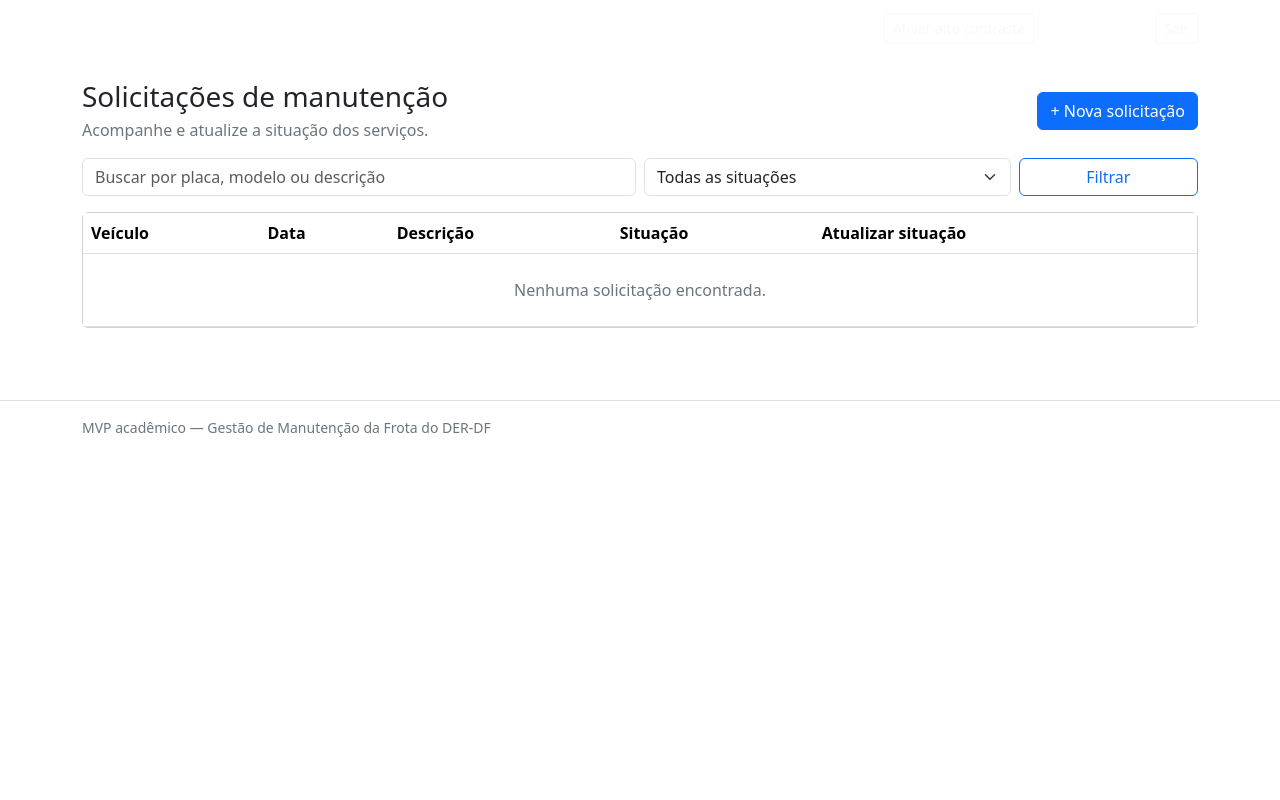
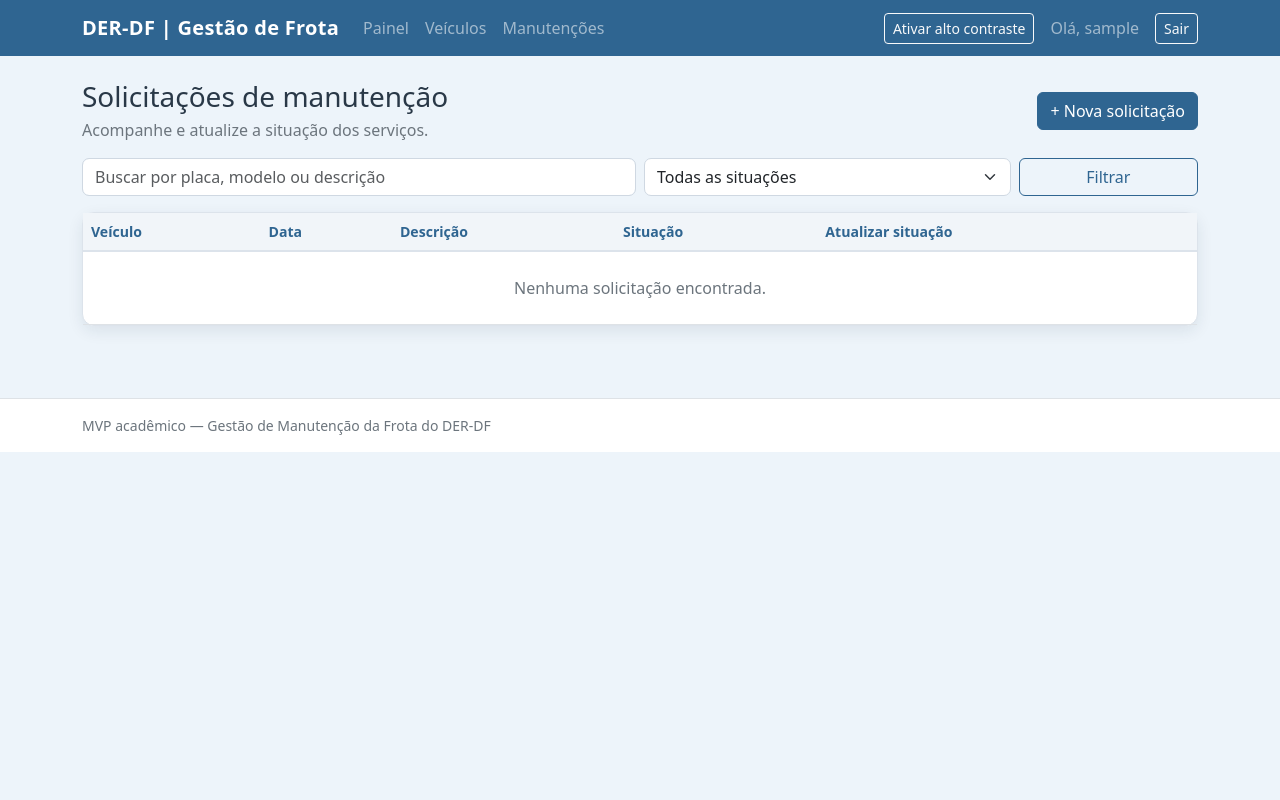
Before and after one commit to eduardo230920-glitch/der-frota-mvp, a Flask app: page /maintenances in a window 1280 px wide. Run offline with Flask 3, Linux system fonts and the light colour scheme; the visitor is signed in with stand-in values (Sample User, id 1); data that the repository does not hold is empty.

Commit message:
Restaurar layout e preservar alto contraste

```diff
--- a/static/css/style.css
+++ b/static/css/style.css
@@ -1,3 +1,275 @@
+
+
+:root {
+    /* Identidade visual DER-DF */
+    --der-blue: #2f6591;
+    --der-blue-dark: #214d73;
+    --der-blue-light: #e8f2fa;
+
+    /* Cores gerais */
+    --cor-fundo: #edf4fa;
+    --cor-painel: #ffffff;
+    --cor-texto: #293847;
+    --cor-texto-secundario: #657586;
+    --cor-borda: #dce3eb;
+
+    /* Cores de destaque */
+    --cor-destaque: #d6a12b;
+    --cor-sucesso: #238653;
+    --cor-alerta: #d69e18;
+    --cor-info: #2878b9;
+}
+
+/* Configuração geral */
+body {
+    background: var(--cor-fundo);
+    color: var(--cor-texto);
+    min-height: 100vh;
+}
+
+/* Cabeçalho institucional */
+.bg-der {
+    background: var(--der-blue) !important;
+}
+
+.navbar {
+    background: var(--der-blue-dark);
+}
+
+.navbar-brand {
+    letter-spacing: .3px;
+    font-weight: 600;
+}
+
+/* Títulos */
+h1, h2, h3, h4 {
+    color: var(--der-blue);
+}
+
+/* Painéis e cartões */
+.card {
+    background: var(--cor-painel);
+    border: 1px solid var(--cor-borda);
+    border-radius: 12px;
+    box-shadow: 0 5px 16px rgba(20, 45, 70, .09);
+}
+
+.card-header {
+    background: #f8fafc;
+    border-bottom: 1px solid var(--cor-borda);
+    border-radius: 12px 12px 0 0 !important;
+    color: var(--der-blue);
+    font-weight: 600;
+}
+
+/* Botões principais */
+.btn-primary {
+    background: var(--der-blue);
+    border-color: var(--der-blue);
+}
+
+.btn-primary:hover,
+.btn-primary:focus {
+    background: var(--der-blue-dark);
+    border-color: var(--der-blue-dark);
+}
+
+/* Botões secundários */
+.btn-outline-primary {
+    color: var(--der-blue);
+    border-color: var(--der-blue);
+}
+
+.btn-outline-primary:hover {
+    background: var(--der-blue);
+    border-color: var(--der-blue);
+    color: #fff;
+}
+
+/* Campos dos formulários */
+.form-control,
+.form-select {
+    border: 1px solid #cfd8e2;
+    border-radius: 7px;
+}
+
+.form-control:focus,
+.form-select:focus,
+.btn:focus-visible,
+a:focus-visible {
+    border-color: #2878b9;
+    box-shadow: 0 0 0 .22rem rgba(40, 120, 185, .18);
+    outline: 2px solid transparent;
+}
+
+/* Indicadores do painel */
+.metric-card {
+    background: #fff;
+    border: 1px solid var(--cor-borda);
+    border-radius: 12px;
+    padding: 16px;
+    height: 100%;
+    box-shadow: 0 2px 8px rgba(20, 45, 70, .04);
+}
+
+.metric-card span {
+    display: block;
+    color: var(--cor-texto-secundario);
+    font-size: .9rem;
+}
+
+.metric-card strong {
+    display: block;
+    font-size: 2rem;
+    color: var(--der-blue);
+    margin-top: 4px;
+}
+
+.metric-pending {
+    border-left: 4px solid var(--cor-alerta);
+}
+
+.metric-progress {
+    border-left: 4px solid var(--cor-info);
+}
+
+.metric-done {
+    border-left: 4px solid var(--cor-sucesso);
+}
+
+/* Cartões de acesso rápido */
+.action-card {
+    display: flex;
+    gap: 14px;
+    align-items: center;
+    background: #fff;
+    border: 1px solid var(--cor-borda);
+    border-radius: 12px;
+    padding: 18px;
+    color: var(--der-blue);
+    text-decoration: none;
+    height: 100%;
+    transition: .2s ease;
+}
+
+.action-card:hover {
+    border-color: #8caac4;
+    background: #f8fbfe;
+    transform: translateY(-2px);
+}
+
+.action-card small {
+    display: block;
+    color: var(--cor-texto-secundario);
+    margin-top: 3px;
+}
+
+.action-icon {
+    display: grid;
+    place-items: center;
+    width: 42px;
+    height: 42px;
+    border-radius: 10px;
+    background: var(--der-blue-light);
+    color: var(--der-blue);
+    font-size: 1.5rem;
+}
+
+/* Situação das manutenções */
+.status {
+    display: inline-block;
+    border-radius: 999px;
+    padding: 5px 10px;
+    font-size: .82rem;
+    font-weight: 600;
+    white-space: nowrap;
+}
+
+.status-pending {
+    color: #765300;
+    background: #fff2c7;
+}
+
+.status-progress {
+    color: #14517d;
+    background: #dceefa;
+}
+
+.status-done {
+    color: #17633e;
+    background: #dff3e7;
+}
+
+/* Identificação visual */
+.brand-mark {
+    width: 62px;
+    height: 62px;
+    border-radius: 16px;
+    background: var(--der-blue);
+    color: white;
+    display: grid;
+    place-items: center;
+    font-weight: 800;
+    font-size: 1.35rem;
+    margin: auto;
+}
+
+/* Tela de login */
+.login-area {
+    min-height: 70vh;
+}
+
+.demo-note {
+    background: #edf3f8;
+    border-radius: 8px;
+    padding: 12px;
+    font-size: .9rem;
+    color: var(--cor-texto-secundario);
+}
+
+/* Tabelas */
+.description-cell {
+    min-width: 220px;
+    max-width: 360px;
+}
+
+table th {
+    color: #536474;
+    font-size: .88rem;
+    white-space: nowrap;
+}
+
+.table {
+    --bs-table-bg: transparent;
+}
+
+.table thead th {
+    background: #f1f5f9;
+    color: var(--der-blue);
+    border-bottom: 2px solid var(--cor-borda);
+}
+
+/* Rodapé */
+footer {
+    background: #fff;
+    border-top: 1px solid var(--cor-borda);
+    color: var(--cor-texto-secundario);
+}
+
+/* Responsividade */
+@media (max-width: 575px) {
+    .metric-card {
+        padding: 12px;
+    }
+
+    .metric-card strong {
+        font-size: 1.6rem;
+    }
+
+    .action-card {
+        padding: 14px;
+    }
+}
 
 /* ==========================================
    RECURSO DE ACESSIBILIDADE
```
